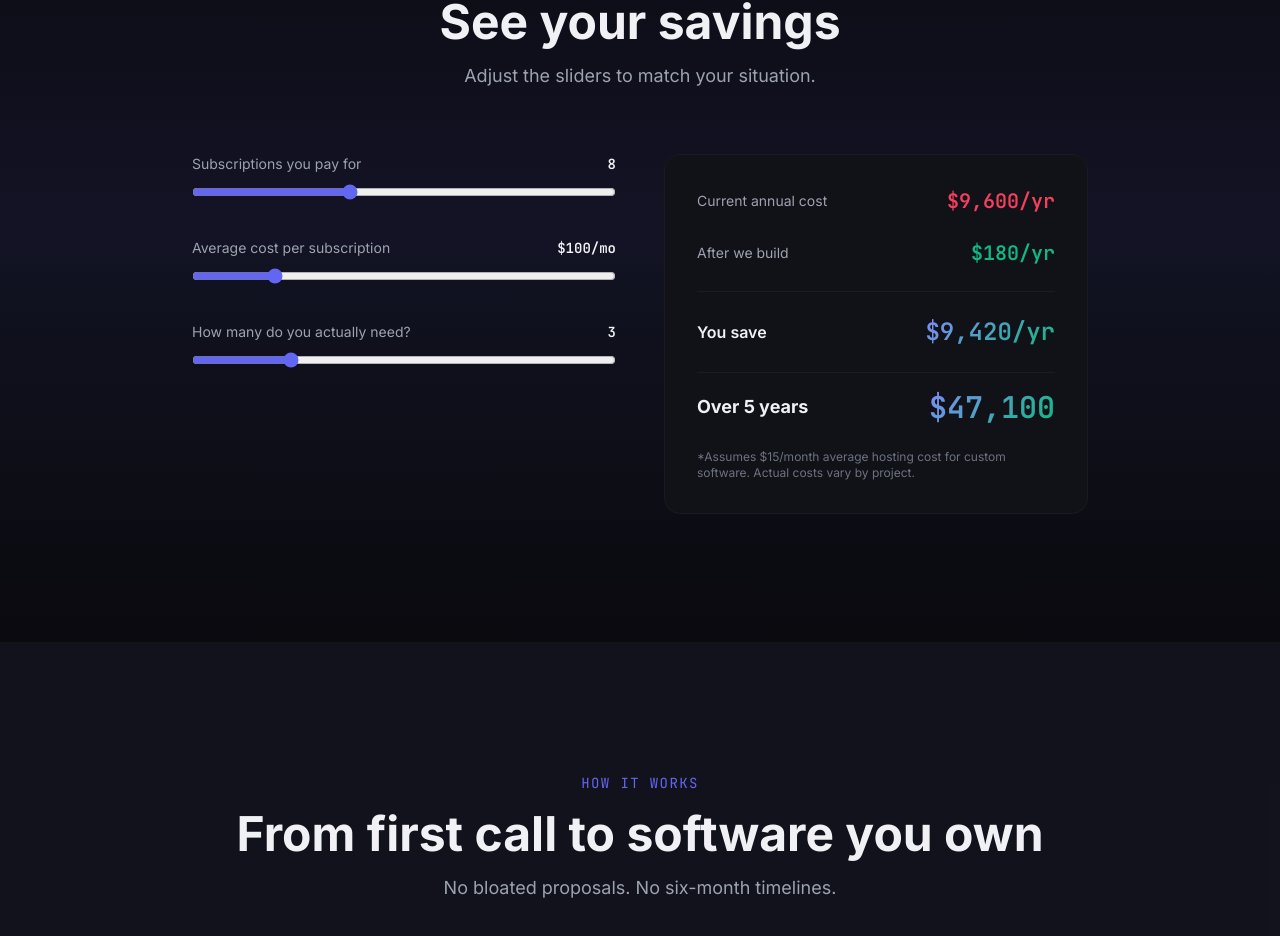
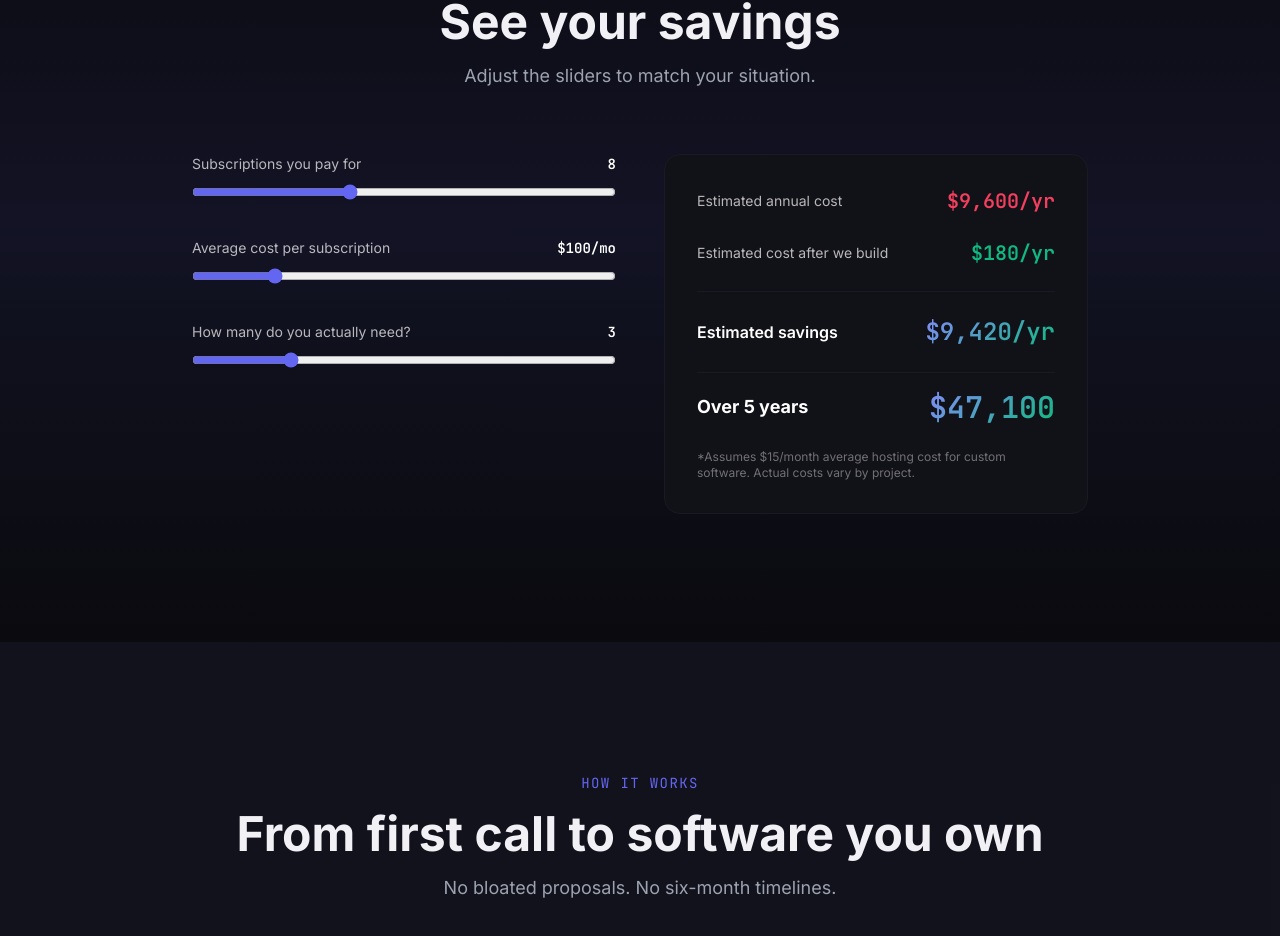
Before and after one commit to Strategies-Over-Stress/lee.ai, a Next.js app in the folder apps/web/: page / in a window 1280 px wide. Shown: the part 6075-7011 px from the top of the page. Built offline with nearby package versions, Linux system fonts and the light colour scheme.

Commit message:
ROI Calculator: brighten text, add 'estimated' labels
Co-Authored-By: Claude Opus 4.6 (1M context) <noreply@anthropic.com>

```diff
--- a/apps/web/src/components/ROICalculator.tsx
+++ b/apps/web/src/components/ROICalculator.tsx
@@ -42,8 +42,8 @@ export default function ROICalculator() {
           <div className="space-y-8">
             <div>
               <div className="flex justify-between text-sm mb-2">
-                <span className="text-text-secondary">Subscriptions you pay for</span>
-                <span className="font-mono font-bold text-text-primary">{subCount}</span>
+                <span className="text-white/70">Subscriptions you pay for</span>
+                <span className="font-mono font-bold text-white">{subCount}</span>
               </div>
               <input
                 type="range"
@@ -57,8 +57,8 @@ export default function ROICalculator() {
 
             <div>
               <div className="flex justify-between text-sm mb-2">
-                <span className="text-text-secondary">Average cost per subscription</span>
-                <span className="font-mono font-bold text-text-primary">${avgCost}/mo</span>
+                <span className="text-white/70">Average cost per subscription</span>
+                <span className="font-mono font-bold text-white">${avgCost}/mo</span>
               </div>
               <input
                 type="range"
@@ -73,8 +73,8 @@ export default function ROICalculator() {
 
             <div>
               <div className="flex justify-between text-sm mb-2">
-                <span className="text-text-secondary">How many do you actually need?</span>
-                <span className="font-mono font-bold text-text-primary">{needed}</span>
+                <span className="text-white/70">How many do you actually need?</span>
+                <span className="font-mono font-bold text-white">{needed}</span>
               </div>
               <input
                 type="range"
@@ -91,25 +91,25 @@ export default function ROICalculator() {
           <div className="rounded-2xl border border-surface-light bg-surface p-8">
             <div className="space-y-6">
               <div className="flex justify-between items-center">
-                <span className="text-text-secondary text-sm">Current annual cost</span>
+                <span className="text-white/70 text-sm">Estimated annual cost</span>
                 <span className="text-xl font-mono font-bold text-rose">${currentAnnual.toLocaleString()}/yr</span>
               </div>
               <div className="flex justify-between items-center">
-                <span className="text-text-secondary text-sm">After we build</span>
+                <span className="text-white/70 text-sm">Estimated cost after we build</span>
                 <span className="text-xl font-mono font-bold text-emerald">${afterAnnual}/yr</span>
               </div>
               <div className="h-px bg-surface-light" />
               <div className="flex justify-between items-center">
-                <span className="text-text-primary font-semibold">You save</span>
+                <span className="text-white font-semibold">Estimated savings</span>
                 <span className="text-2xl font-mono font-bold text-gradient">${savings.toLocaleString()}/yr</span>
               </div>
               <div className="flex justify-between items-center pt-4 border-t border-surface-light">
-                <span className="text-text-primary font-bold text-lg">Over 5 years</span>
+                <span className="text-white font-bold text-lg">Over 5 years</span>
                 <span className="text-3xl font-mono font-black text-gradient">${fiveYear.toLocaleString()}</span>
               </div>
             </div>
 
-            <p className="text-xs text-text-muted mt-6">
+            <p className="text-xs text-white/40 mt-6">
               *Assumes $15/month average hosting cost for custom software. Actual costs vary by project.
             </p>
           </div>
```
